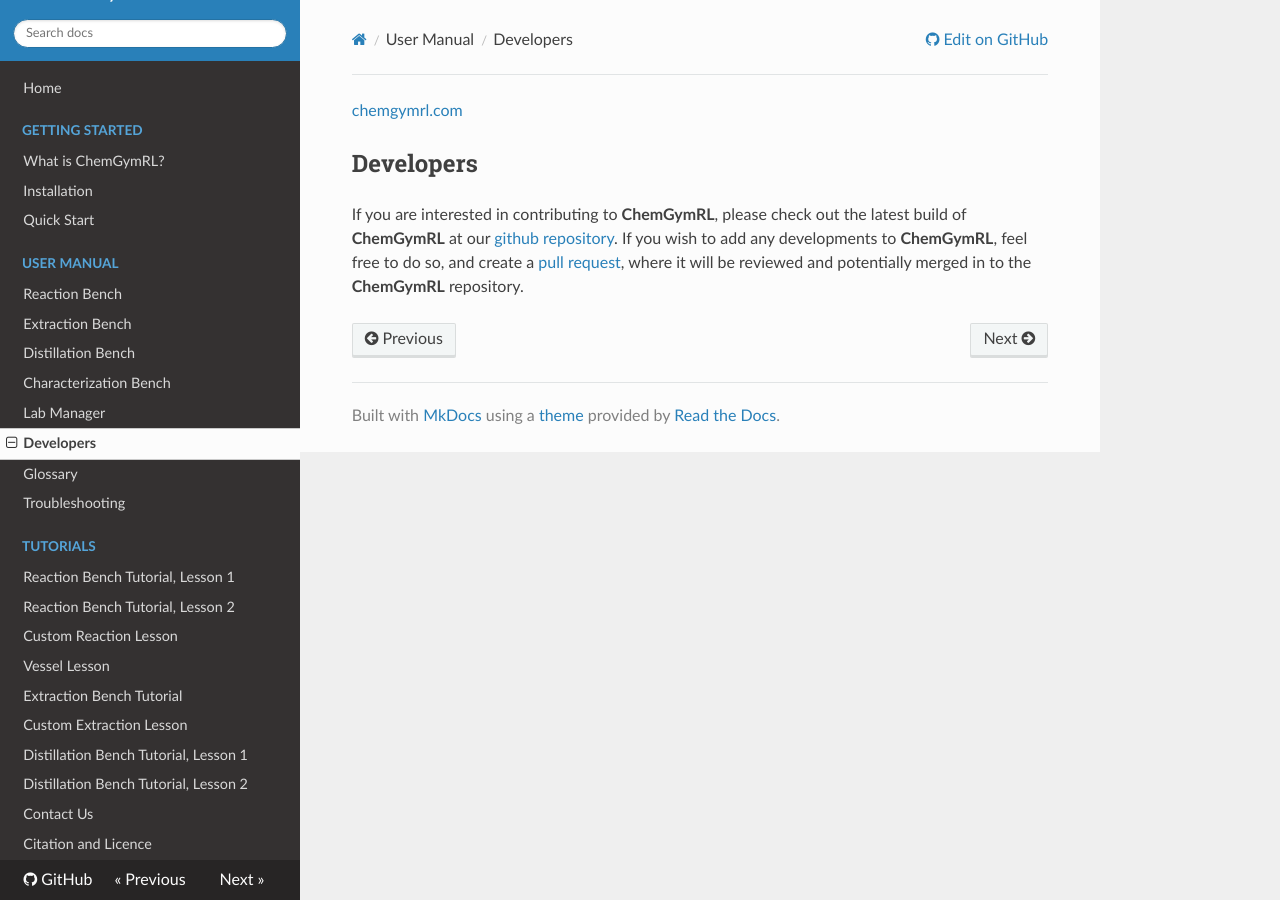
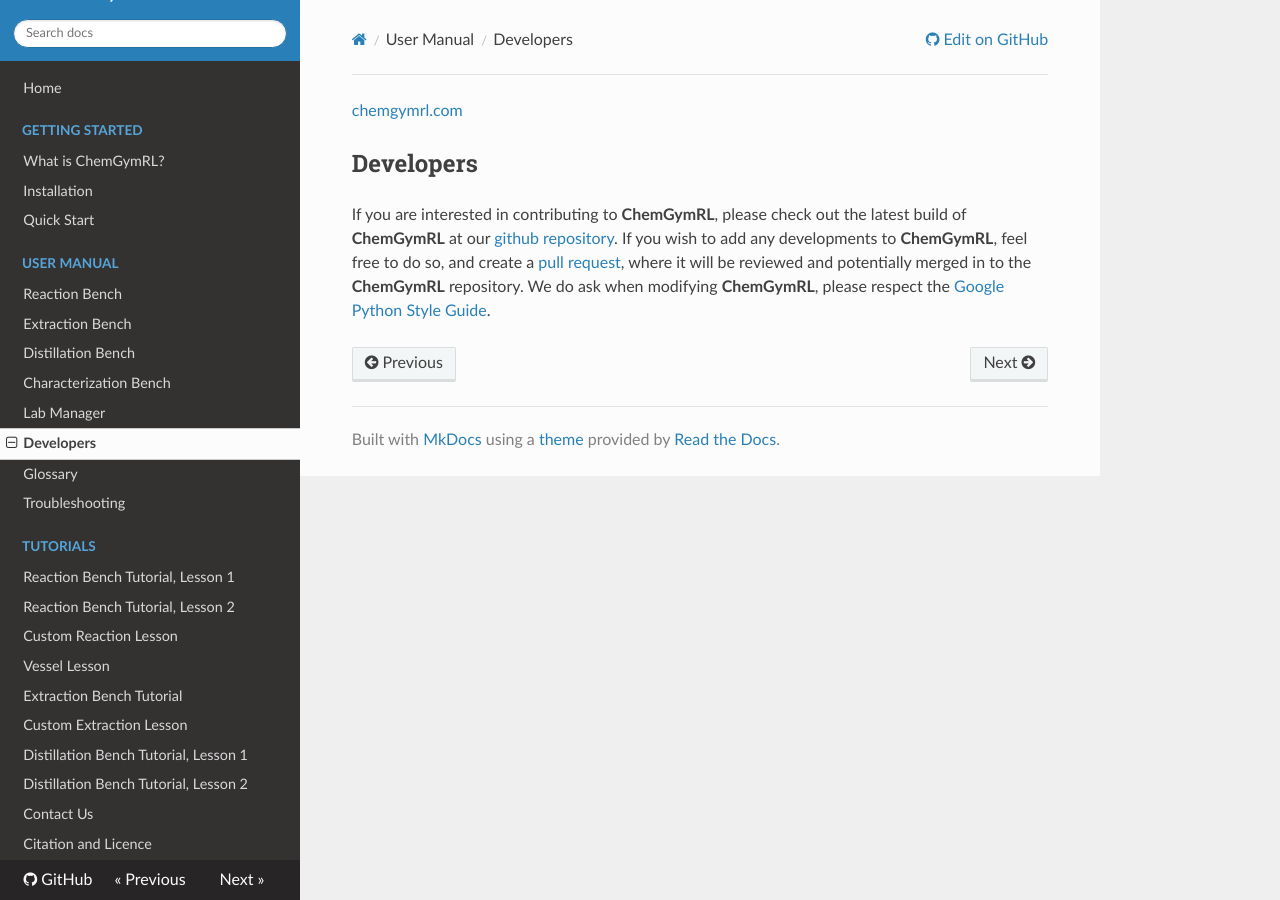
Before and after one commit to chemgymrl/chemgymrl, an MkDocs documentation site: the page built from docs/Developers.md, in a window 1280 px wide. Built offline with MkDocs 1.6.1, drawn with Linux system fonts in a browser that asks for light colours; nearby versions of some CDN libraries.

Commit message:
added google style guide to developers

```diff
--- a/docs/Developers.md
+++ b/docs/Developers.md
@@ -2,4 +2,4 @@
 
 ## Developers
 
-If you are interested in contributing to **ChemGymRL**, please check out the latest build of **ChemGymRL** at our [github repository](https://github.com/chemgymrl/chemgymrl). If you wish to add any developments to **ChemGymRL**, feel free to do so, and create a [pull request](https://help.github.com/articles/creating-a-pull-request/), where it will be reviewed and potentially merged in to the **ChemGymRL** repository.
+If you are interested in contributing to **ChemGymRL**, please check out the latest build of **ChemGymRL** at our [github repository](https://github.com/chemgymrl/chemgymrl). If you wish to add any developments to **ChemGymRL**, feel free to do so, and create a [pull request](https://help.github.com/articles/creating-a-pull-request/), where it will be reviewed and potentially merged in to the **ChemGymRL** repository. We do ask when modifying **ChemGymRL**, please respect the [Google Python Style Guide](https://google.github.io/styleguide/pyguide.html).
```
